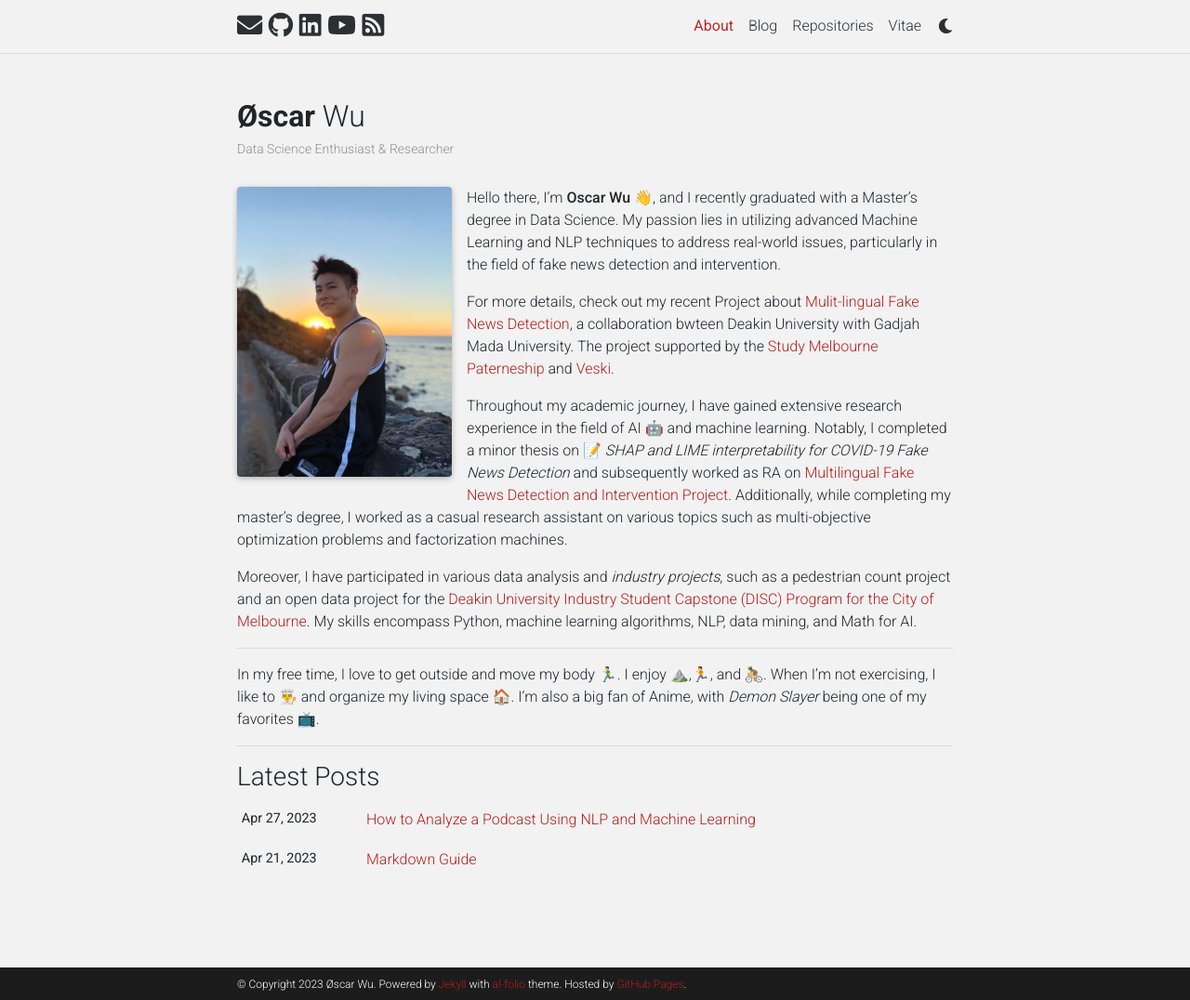
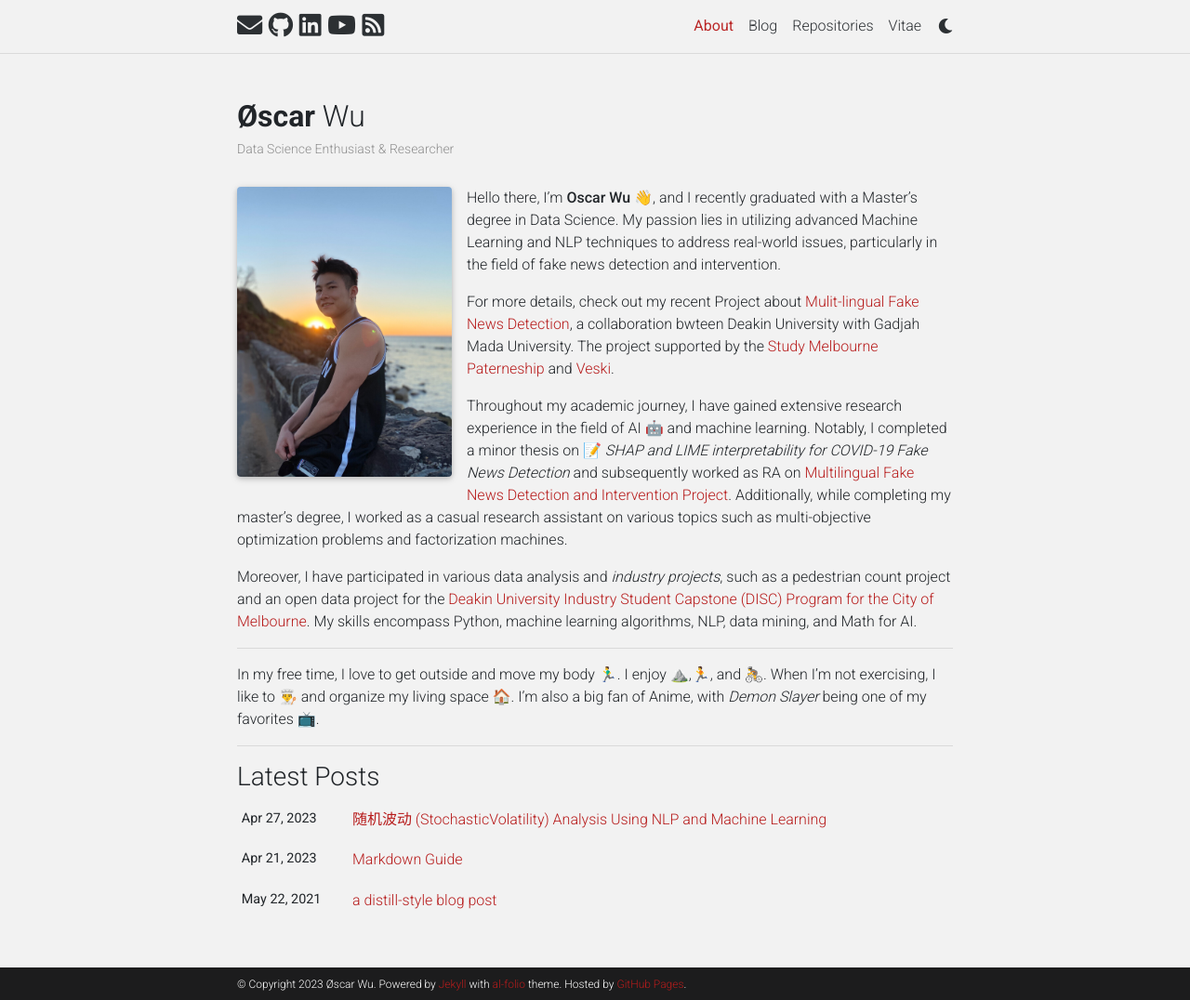
Before and after one commit to wuyoscar/wuyoscar.github.io, a Jekyll site: the page built from _pages/about.md, in a window 1280 px wide and 1076 px high. Shown: the whole window at 93% size. Built offline with Jekyll 4.4.1, drawn with Linux system fonts in a browser that asks for light colours; full-size pictures stand in for the smaller copies a plugin makes; emoji names are drawn with the system emoji font; comment, search, counter and statistics services are not loaded; a style sheet for code colours, icons or effects is not loaded.

Commit message:
fix code synax highlight issues

```diff
--- a/Gemfile
+++ b/Gemfile
@@ -17,6 +17,7 @@ group :jekyll_plugins do
     gem 'mini_racer'
     gem 'unicode_utils'
     gem 'webrick'
+    gem 'rouge'
 end
 group :other_plugins do
     gem 'feedjira'
--- a/_posts/2023-04-27-PodcastTextAnalysis.md
+++ b/_posts/2023-04-27-PodcastTextAnalysis.md
@@ -1,11 +1,12 @@
 ---
 layout: distill
-title: How to Analyze a Podcast Using NLP and Machine Learning
-description: This blog post is a guide on how to analyze a podcast using natural language processing (NLP) and machine learning techniques. It covers the entire process, including collecting podcast data, transcribing the audio to text, preprocessing the text data, analyzing the text data, and visualizing the results. The blog post aims to help readers gain insights into the topics discussed, the emotions expressed, and the overall content of the podcast.
+title: 随机波动 (StochasticVolatility) Analysis Using NLP and Machine Learning
+description: Uncover the power of natural language processing (NLP) and machine learning techniques in analyzing 随机波动 Stochastic Volatility podcasts. Delve into the complete workflow, from data collection and audio transcription to text preprocessing, analysis, and visualization, to gain valuable insights on podcast topics, emotions, and overall content.
 giscus_comments: true
 date: 2023-04-27
 tags:
 categories: NLP, Machine Learning,Podcasts
+toc: true
 
 
 authors:
@@ -32,9 +33,16 @@ toc:
 Podcasts are a popular form of media, offering listeners the opportunity to learn, be entertained, and stay informed. However, analyzing a podcast can be a time-consuming and challenging task, especially if you have a lot of episodes to review. In this blog post, we'll explore how to use natural language processing (NLP) and machine learning to analyze a podcast. By applying these techniques, we can gain insights into the topics discussed, the emotions expressed, and the overall content of the podcast. We'll cover the entire process, from collecting the podcast data to visualizing the results. So, let's get started!
 
 [Stochastic Volatility](https://www.stovol.club/) is a cross-cultural podcast initiated by three female media professionals. Today, I will use the Stochastic Volatility as an example to show you how to analyze a podcast using NLP and machine learning techniques.
-{% include figure.html path="assets/img/2023-04/随机波动.png" class="img-fluid rounded z-depth-1" zoomable=true %}
 
 
+  <div class="l-body">
+    <figure>
+    <a href = "https://www.stovol.club/">
+      <img src="/assets/img/2023-04/随机波动.png" alt="Image description">
+      <figcaption>This is a caption for the image.</figcaption>
+      </a>
+    </figure>
+  </div>
 
 
 ## Collecting Podcast Data
@@ -70,14 +78,94 @@ To use these services, you will need to register for an account, obtain API keys
 
 ### Setting up Google Cloud Speech-to-Text API
 To use the Google Cloud Speech-to-Text API, you will need to set up a Google Cloud account and create a project. Then, you will need to enable the Speech-to-Text API and create a service account. Finally, you will need to download the service account key file and set the environment variable `GOOGLE_APPLICATION_CREDENTIALS` to the path of the key file. For more detailed instructions, please refer to the [Google Cloud Speech-to-Text API documentation](https://cloud.google.com/speech-to-text/docs/quickstart-client-libraries):
+1. Login in to your Google Cloud account and create a project, then click `Dashboard` to go to the project dashboard:
 
-1. Login in to your Google Cloud account and create a project, then click `Dashboard` to go to the project dashboard.:
-        <img class="l-page" src="/assets/img/2023-04/gcc_step1.png"  alt="Image description">
+   <div class="l-body">
+   <figure>
+      <img src="/assets/img/2023-04/gcc_step1.png" alt="This is a caption for the image.">
+   </figure>
+   </div>
+
 2. In the left navigation panel, click on "APIs & Services" > "Dashboard". Click on + `ENABLE APIS AND SERVICES` at the top of the page.
-3. Search `Cloud Speech-to-Text API` and click on it. Click on `ENABLE` to enable the API.
-        <img class="l-page" src="/assets/img/2023-04/gcc_step2.png"  alt="Image description">
-4. In the left navigation panel, click `Credentials`, and create a select `Service account key`, you can choose download your credentials by `json` and store it in your local folder.
-        <img class="l-page" src="/assets/img/2023-04/gcc_step3.png"  alt="Image description">
+
+3. Search `Cloud Speech-to-Text API & Cloud Storage API` and click on it. Click on `ENABLE` to enable the API.
+
+   <div class="l-body">
+   <figure>
+      <img src="/assets/img/2023-04/gcc_step2.png" alt="This is a caption for the image.">
+      </figure>
+   </div>
+
+4. In the left navigation panel, click `Credentials`, and create a select `Service account`, you can choose download your credentials by `json` and store it in your local folder.
+
+   <div class="l-body">
+   <figure>
+      <img src="/assets/img/2023-04/gcc_step3.png" alt="This is a caption for the image.">
+      </figure>
+   </div>
 
 
-Now we are ready to go! Let's start transcribing our podcast audio to text using `Python`
+Before transcribing entire episodes, we can test the Google Cloud Speech-to-Text API on a short audio clip. To do this, we can use the `30sec_example.mp3` audio file to get start.
+`speech.RecognitionAudio` and `speech.RecognitionConfig` are required to use the Google Cloud Speech-to-Text API. `speech.RecognitionAudio` is used to specify the audio file to be transcribed, and `speech.RecognitionConfig` is used to specify the language code and audio encoding of the audio file. The language code for Chinese is `zh-CN`, and the audio encoding for MP3 is `MP3`. For more information on the language codes and audio encodings supported by the Google Cloud Speech-to-Text API, please refer to the [Google Cloud Speech-to-Text API documentation](https://cloud.google.com/speech-to-text/docs/languages).
+
+
+{% highlight json %}
+//https://cloud.google.com/speech-to-text/docs/reference/rest/v1/RecognitionAudio
+"RecognitionAudio" :{
+
+  // Union field audio_source can be only one of the following:
+  "content": string,
+  "uri": string
+  // End of list of possible types for union field audio_source.
+}
+
+//https://cloud.google.com/speech-to-text/docs/reference/rest/v1/RecognitionConfig
+"RecognitionConfig":{
+  "encoding": enum (AudioEncoding),
+  "sampleRateHertz": integer,
+  "audioChannelCount": integer,
+  "enableSeparateRecognitionPerChannel": boolean,
+  "languageCode": string,
+  "alternativeLanguageCodes": [
+    string
+  ],
+  "maxAlternatives": integer,
+  "profanityFilter": boolean,
+  "adaptation": {
+    object (SpeechAdaptation)
+  },
+  "speechContexts": [
+    {
+      object (SpeechContext)
+    }
+  ],
+  "enableWordTimeOffsets": boolean,
+  "enableWordConfidence": boolean,
+  "enableAutomaticPunctuation": boolean,
+  "enableSpokenPunctuation": boolean,
+  "enableSpokenEmojis": boolean,
+  "diarizationConfig": {
+    object (SpeakerDiarizationConfig)
+  },
+  "metadata": {
+    object (RecognitionMetadata)
+  },
+  "model": string,
+  "useEnhanced": boolean
+}
+{% endhighlight%}
+
+{% highlight python %}
+pip install --upgrade google-cloud-speech
+pip install --upgrade google-cloud-storage
+
+import os
+from google.cloud import speech_v1p1beta1 as speech
+os.environ['GOOGLE_APPLICATION_CREDENTIALS'] = 'path/to/your/credentials.json'
+#initialize speech client
+speech_client = speech.SpeechClient()
+
+#example audio file in different format
+media_file_name_mp3 = '/Users/wuyoscar/Downloads/exmaple.mp3'
+media_file_name_flac = '/Users/wuyoscar/Downloads/exmaple.flac'
+{% endhighlight%}
--- a/_sass/_base.scss
+++ b/_sass/_base.scss
@@ -14,13 +14,11 @@ h6,
 em,
 div,
 li,
-span
-strong
-{
-  font-family: $global-font-family;
-  font-weight: $global-font-weight;
+span,
+strong {
   color: var(--global-text-color);
 }
+
 hr {
   border-top: 1px solid var(--global-divider-color);
 }
@@ -119,7 +117,7 @@ blockquote {
   .address {
     margin-bottom: 5px;
     margin-top: 5px;
-    font-family: Helvetica, Arial, sans-serif;
+    font-family: monospace;
 
     p {
       display: inline-block;
@@ -416,6 +414,12 @@ footer.sticky-bottom {
   }
 }
 
+.post-title {
+  mjx-container[jax="CHTML"][display="true"] {
+    display: unset;
+  }
+}
+
 .post-list {
   margin: 0;
   margin-bottom: 40px;
@@ -447,6 +451,10 @@ footer.sticky-bottom {
       &:hover {
         color: var(--global-theme-color);
       }
+    }
+
+    mjx-container[jax="CHTML"][display="true"] {
+      display: unset;
     }
   }
 }
@@ -828,29 +836,21 @@ progress::-moz-progress-bar {
   height: inherit;
 }
 
-pre {
-  padding: 8px 12px;
+/* Copy button */
+.code-display-wrapper {
   position: relative;
 
-  /* Copy code to clipboard button */
   .copy {
     background: var(--global-card-bg-color);
     border-color: var(--global-bg-color);
     border-radius: .3rem;
-    border-style: solid;
+    border-style: none;
     color: var(--global-text-color);
     font-size: medium;
     opacity: 0;
     position: absolute;
-    right: .25rem;
-    top: .25rem;
-
-    &:active,
-    &:focus,
-    &:hover {
-      color: var(--global-hover-color);
-      opacity: 1;
-    }
+    right: .15rem;
+    top: .15rem;
   }
 
   &:active .copy,
@@ -860,3 +860,42 @@ pre {
     opacity: 1;
   }
 }
+
+nav[data-toggle="toc"] {
+  top: 5rem;
+
+  .nav .nav>li>a {
+    font-size: .75rem;
+  }
+
+  .nav>li>a {
+    color: var(--global-text-color);
+    font-size: .75rem;
+
+    &:hover {
+      color: var(--global-hover-color);
+      border-left-color: var(--global-hover-color);
+    }
+  }
+
+  .nav-link.active {
+    color: var(--global-theme-color);
+    border-left-color: var(--global-theme-color);
+    font-size: .75rem;
+
+    &:hover {
+      color: var(--global-hover-color);
+      border-left-color: var(--global-hover-color);
+    }
+  }
+}
+
+/* small screens */
+@media (max-width: 576px) {
+  /* override stickyness so that the navigation does not follow scrolling */
+  nav[data-toggle="toc"] {
+    visibility: hidden;
+    height: 0;
+    top: 0;
+  }
+}
--- a/_sass/_distill.scss
+++ b/_sass/_distill.scss
@@ -2,7 +2,7 @@
  * Style overrides for distill blog posts.
  ******************************************************************************/
 
-d-byline {
+ d-byline {
   border-top-color: var(--global-divider-color) !important;
 }
 
--- a/assets/css/main.scss
+++ b/assets/css/main.scss
@@ -12,4 +12,5 @@ $max-content-width: {{ site.max_width }};
   "layout",
   "base",
   "distill"
+
 ;
--- a/assets/js/common.js
+++ b/assets/js/common.js
@@ -9,3 +9,15 @@ $(document).ready(function() {
     });
     $('a').removeClass('waves-effect waves-light');
 });
+
+// bootstrap-toc
+$(function () {
+    if($('#toc-sidebar').length){
+        var navSelector = "#toc-sidebar";
+        var $myNav = $(navSelector);
+        Toc.init($myNav);
+        $("body").scrollspy({
+            target: navSelector,
+        });
+    }
+});
--- a/assets/js/copy_code.js
+++ b/assets/js/copy_code.js
@@ -2,13 +2,13 @@
 var codeBlocks = document.querySelectorAll('pre');
 codeBlocks.forEach(function (codeBlock) {
   if (codeBlock.querySelector('pre:not(.lineno)') || codeBlock.querySelector('code')) {
+    // create copy button
     var copyButton = document.createElement('button');
     copyButton.className = 'copy';
     copyButton.type = 'button';
     copyButton.ariaLabel = 'Copy code to clipboard';
     copyButton.innerText = 'Copy';
     copyButton.innerHTML = '<i class="fas fa-clipboard"></i>';
-    codeBlock.append(copyButton);
 
     // get code from code block and copy to clipboard
     copyButton.addEventListener('click', function () {
@@ -32,5 +32,15 @@ codeBlocks.forEach(function (codeBlock) {
         copyButton.innerHTML = '<i class="fas fa-clipboard"></i>';
       }, waitFor);
     });
+
+    // create wrapper div
+    var wrapper = document.createElement('div');
+    wrapper.className = 'code-display-wrapper';
+
+    // add copy button and code block to wrapper div
+    const parent = codeBlock.parentElement;
+    parent.insertBefore(wrapper, codeBlock);
+    wrapper.append(codeBlock);
+    wrapper.append(copyButton);
   }
 });
```
Also changed, not shown: _posts/2018-12-22-distill.md (renamed from _posts_templates/2018-12-22-distill.md).
